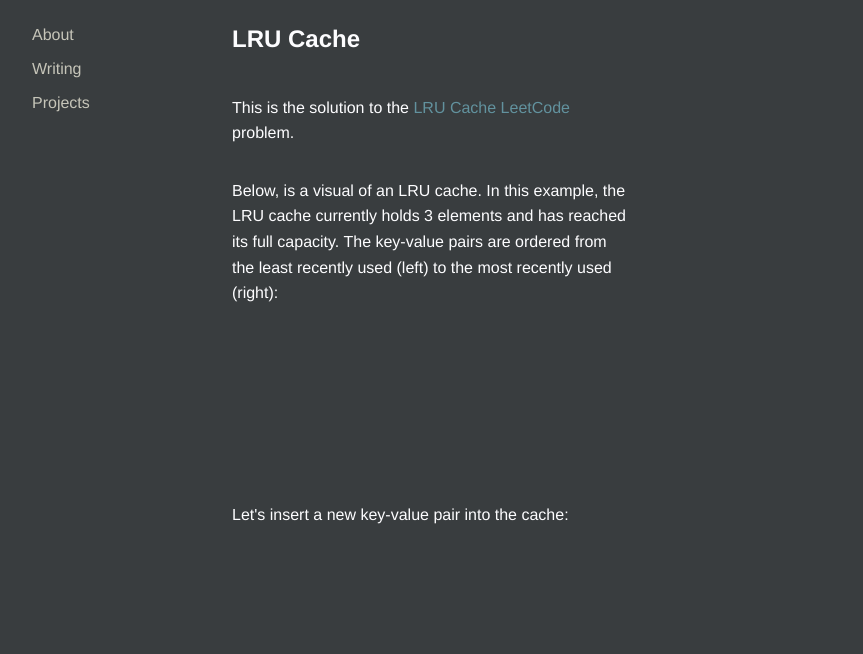
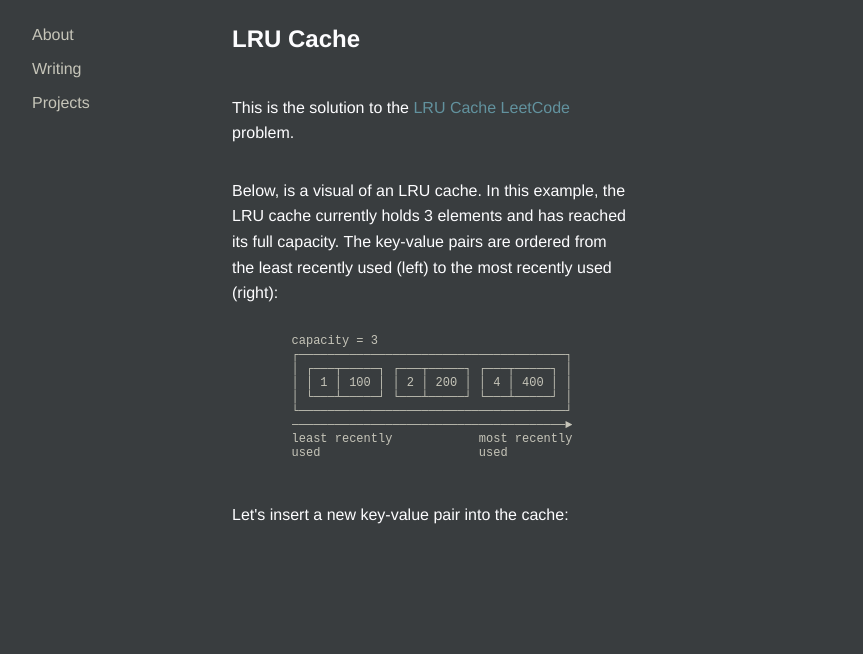
Before and after one commit to joshpetersdev/joshpetersdev, a plain HTML site: page writing/lru-cache.html in a window 1280 px wide. Shown: the part 146-800 px from the top of the page, without its empty margins (208-1071 px from the left). Drawn offline with nearby package versions, Linux system fonts and the light colour scheme.

Commit message:
ascii test 1

```diff
--- a/writing/lru-cache.html
+++ b/writing/lru-cache.html
@@ -26,15 +26,15 @@
           <p>Below, is a visual of an LRU cache. In this example, the LRU cache currently holds 3 elements and has reached its full capacity. The key-value pairs are ordered from the least recently used (left) to the most recently used (right):</p>
           <div class="ascii-container">
             <pre class="ascii-code">
-<!-- capacity = 3  -->
-<!-- ┌─────────────────────────────────────┐ -->
-<!-- │ ┌───┬─────┐ ┌───┬─────┐ ┌───┬─────┐ │ -->
-<!-- │ │ 1 │ 100 │ │ 2 │ 200 │ │ 4 │ 400 │ │ -->
-<!-- │ └───┴─────┘ └───┴─────┘ └───┴─────┘ │ -->
-<!-- └─────────────────────────────────────┘ -->
-<!-- ──────────────────────────────────────► -->
-<!-- least recently            most recently -->
-<!-- used                      used -->
+capacity = 3
+┌─────────────────────────────────────┐
+│ ┌───┬─────┐ ┌───┬─────┐ ┌───┬─────┐ │
+│ │ 1 │ 100 │ │ 2 │ 200 │ │ 4 │ 400 │ │
+│ └───┴─────┘ └───┴─────┘ └───┴─────┘ │
+└─────────────────────────────────────┘
+──────────────────────────────────────►
+least recently            most recently
+used                      used
             </pre>
           </div>
 
--- a/writing/writing.css
+++ b/writing/writing.css
@@ -49,6 +49,10 @@ a {
 .ascii-code {
   font-size: xx-small;
   color: #C6C5B9;
+  max-width: 100%;
+  overflow-x: auto;
+  white-space: pre-wrap;
+  word-break: break-word;
 }
 
 .leetcode-link {
```
